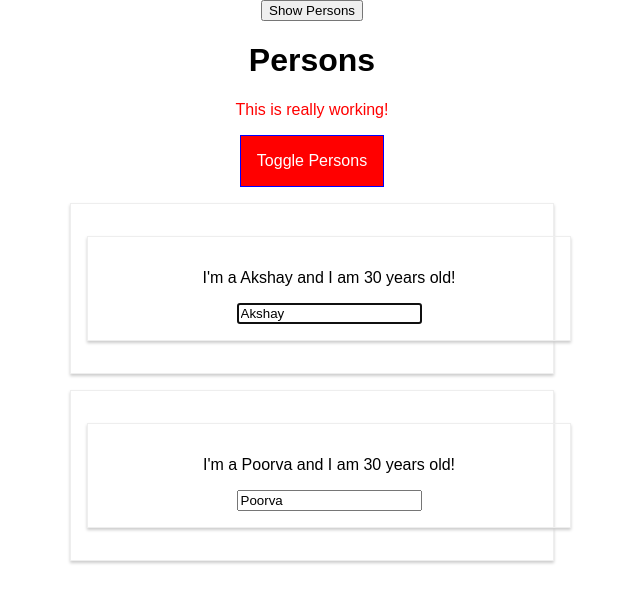
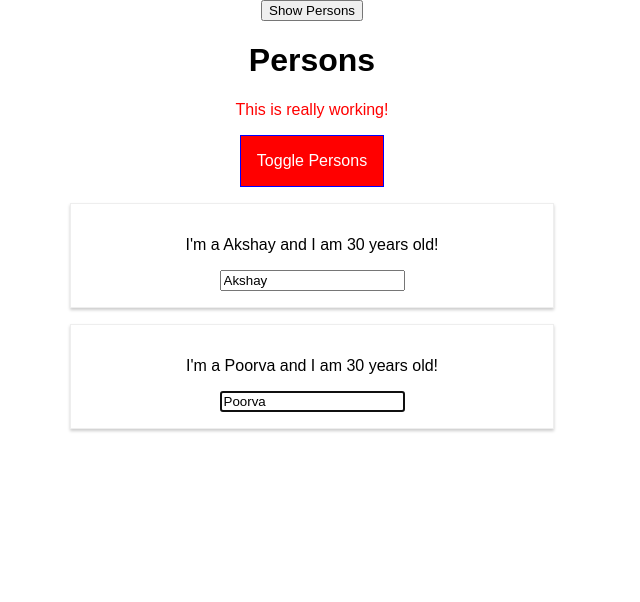
Before and after one commit to akshaypalshikar/react-app, a React app: page / in a window 1280 px wide. Shown: the top 602 px of the page, without its empty margins (328-968 px from the left). Built offline with nearby package versions, Linux system fonts and the light colour scheme.

Commit message:
last person focus working fine without hoc

```diff
--- a/src/components/Persons/Person/Person.js
+++ b/src/components/Persons/Person/Person.js
@@ -10,7 +10,7 @@ class Person extends Component {
     constructor(props) {
         super(props);
         console.log('[Person.js] Inside Constructor', props);
-
+        this.inputElement = React.createRef();
     }
 
     componentWillMount() {
@@ -20,8 +20,12 @@ class Person extends Component {
     componentDidMount() {
         console.log('[Person.js] Inside componentDidMount()',this.inputElement.position);
         if(this.props.position===0){
-            this.inputElement.focus();
+            this.inputElement.current.focus();
         }
+    }
+
+    focus(){
+        this.inputElement.current.focus();
     }
 
     render() {
@@ -31,7 +35,7 @@ class Person extends Component {
                 <div className={cssClasses.Person}>
                     <p onClick={this.props.clicked}> I'm a {this.props.name} and I am {this.props.age} years old!</p>
                     <p>{this.props.children}</p>
-                    <input type="text" ref={(inputElement)=>this.inputElement=inputElement}
+                    <input type="text" ref={this.inputElement}
                     onChange={this.props.changed}
                     value={this.props.name}
                     position={this.props.position} />
@@ -49,4 +53,4 @@ Person.propTypes = {
 
 }
 
-export default withClass(Person,cssClasses.Person);
+export default Person;
--- a/src/components/Persons/Persons.js
+++ b/src/components/Persons/Persons.js
@@ -6,6 +6,7 @@ class Persons extends PureComponent {
   constructor(props) {
     super(props);
     console.log('[Persons.js] Inside Constructor', props);
+    this.lastPersonRef = React.createRef();
 
   }
 
@@ -15,6 +16,7 @@ class Persons extends PureComponent {
 
   componentDidMount() {
     console.log('[Persons.js] Inside componentDidMount()');
+    this.lastPersonRef.current.focus();
   }
 
   componentWillReceiveProps(nextProps){
@@ -41,8 +43,10 @@ class Persons extends PureComponent {
         return (
           <ErrorBoundary key={person.id} >
             <Person {...person}
+              ref = {this.lastPersonRef}
               clicked={() => this.props.deletePersonHandler(index)}
               changed={event => this.props.nameChangedHandler(event, person.id)}
+
               position={index}  />
 
           </ErrorBoundary>);
```
